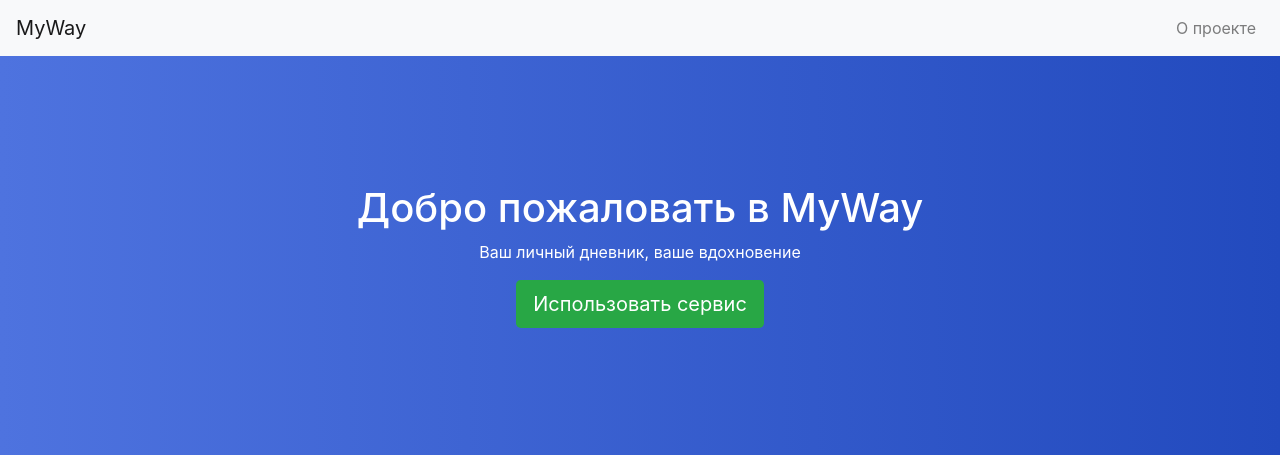
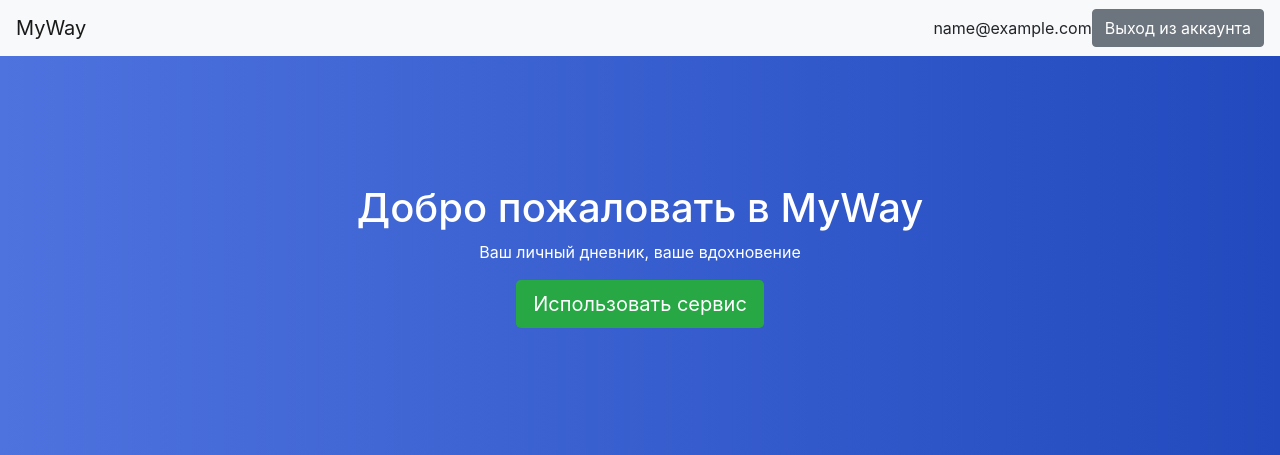
Before and after one commit to xolodno1337/personal_diary-MyWay-, a Django app: page / in a window 1280 px wide. Shown: the top 455 px of the page. Run offline with Django 5.2, Linux system fonts and the light colour scheme; the visitor is signed in with stand-in values (Sample User, id 1); some libraries are stand-ins or nearby versions.

Commit message:
Добавление аккаунта, кнопки выхода и отображения почты

```diff
--- a/diary/templates/includes/inc_menu.html
+++ b/diary/templates/includes/inc_menu.html
@@ -6,9 +6,23 @@
     </button>
     <div class="collapse navbar-collapse" id="navbarNav">
         <ul class="navbar-nav ml-auto">
-            <li class="nav-item">
-                <a class="nav-link" href="#about">О проекте</a>
-            </li>
+            {% if user.is_authenticated %}
+            <div class="d-flex align-items-center">
+                {% if user.avatar %}
+                <img src="{{ user.avatar.url }}" alt="Аватар"
+                     style="width: 50px; height: 50px; border-radius: 50%; margin-right: 10px;">
+                {% endif %}
+                <a class="navbar-text me-3" href="#"
+                   style="text-decoration: none; color: inherit; background-color: transparent;">
+                    {% if user.nick_name %}
+                    {{ user.nick_name }}
+                    {% else %}
+                    {{ user.email }}
+                    {% endif %}
+                </a>
+                <a class="btn btn-secondary" href="{% url 'users:logout' %}">Выход из аккаунта</a>
+            </div>
+            {% endif %}
         </ul>
     </div>
 </nav>
```
